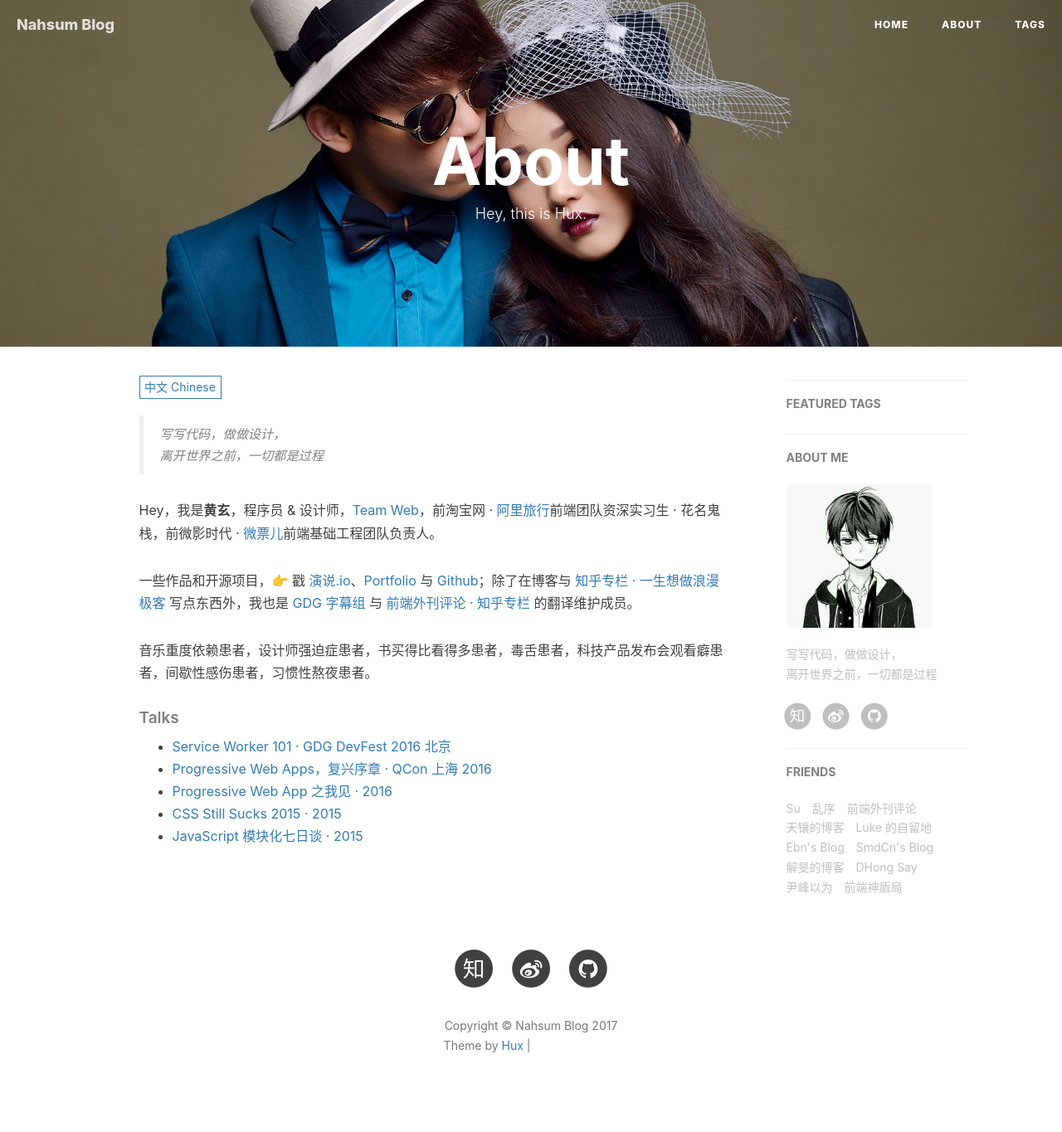
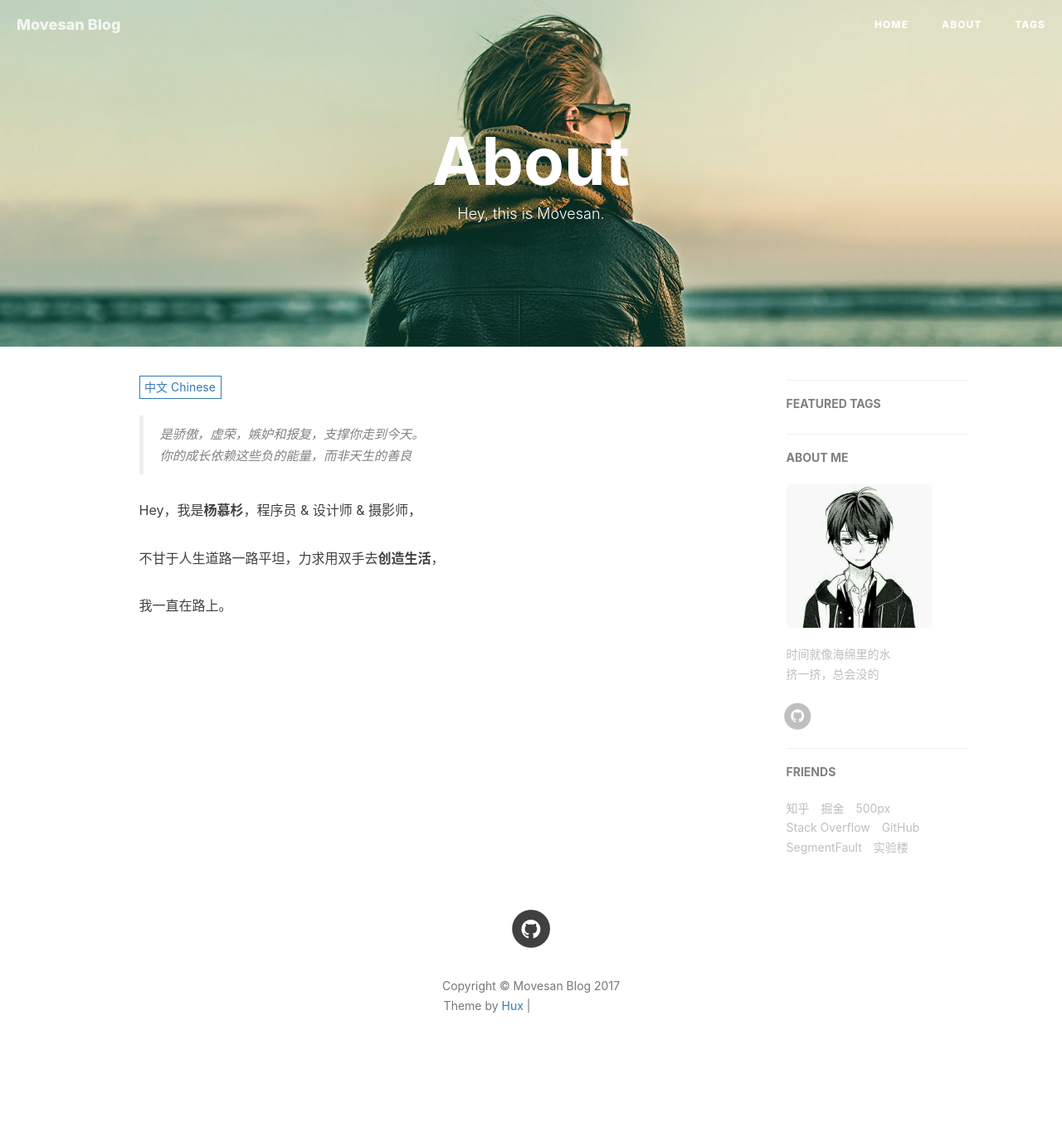
Before and after one commit to movesan/msblog, a Jekyll site: the page built from about.html, in a window 1280 px wide. Shown: the whole page at 83% size. Built offline with Jekyll 4.4.1, drawn with Linux system fonts in a browser that asks for light colours; nearby versions of some CDN libraries; comment, search, counter and statistics services are not loaded; after the commit the page ends 1317 px from its top, so only the background shows below that; grey boxes are pictures that could not be loaded.

Commit message:
miniature

```diff
--- a/_config.yml
+++ b/_config.yml
@@ -1,10 +1,10 @@
 # Site settings
-title: Nahsum Blog
-SEOTitle: 慕杉的博客 | Nahsum Blog
+title: Movesan Blog
+SEOTitle: 慕杉的博客 | Movesan Blog
 header-img: img/home-bg-o.jpg
 email: nahsumu@gmail.com
 description: "May Your Heart Be The Map"
-keyword: "黄玄, Hux黄玄, Hux, 鬼栈, huxpro, @huxpro, 黄玄的博客, Hux Blog, 博客, 个人网站, 互联网, 前端, 设计, 产品, 肖玉, Lynn, 肖玉的男朋友"
+keyword: "Movesan Blog"
 url: "https://huangxuan.me"              # your host, for absolute URL
 baseurl: ""                             # for example, '/blog' if your blog hosted on 'host/blog'
 
@@ -12,8 +12,8 @@ baseurl: ""                             # for example, '/blog' if your blog host
 
 # SNS settings
 RSS: false
-weibo_username:     huxpro
-zhihu_username:     huxpro
+#weibo_username:     huxpro
+#zhihu_username:     huxpro
 github_username:    nahsum
 #twitter_username:  huxpro
 #facebook_username:  huxpro
@@ -70,7 +70,7 @@ ga_domain: huangxuan.me
 
 # Sidebar settings
 sidebar: true                           # whether or not using Sidebar.
-sidebar-about-description: "写写代码，做做设计，<br>离开世界之前，一切都是过程"
+sidebar-about-description: "时间就像海绵里的水<br>挤一挤，总会没的"
 sidebar-avatar: /img/avatar-ms.jpg      # use absolute URL, seeing it's used in both `/` and `/about/`
 
 
@@ -90,37 +90,25 @@ service-worker: true
 # Friends
 friends: [
     {
-        title: "Su",
-        href: "http://su.gallery/"
+        title: "知乎",
+        href: "https://www.zhihu.com/"
     },{
-        title: "乱序",
-        href: "http://mida.re/"
+        title: "掘金",
+        href: "https://gold.xitu.io/"
     },{
-        title: "前端外刊评论",
-        href: "http://qianduan.guru/"
+        title: "500px",
+        href: "https://500px.com/"
     },{
-        title: "天镶的博客",
-        href: "http://lingyu.wang/"
+        title: "Stack Overflow",
+        href: "http://stackoverflow.com/"
     },{
-        title: "Luke 的自留地",
-        href: "http://hmqk1995.github.io"
+        title: "GitHub",
+        href: "https://github.com/"
     },{
-        title: "Ebn's Blog",
-        href: "http://ebnbin.com/"
+        title: "SegmentFault",
+        href: "https://segmentfault.com/"
     },{
-        title: "SmdCn's Blog",
-        href: "http://blog.smdcn.net"
-    },{
-        title: "解旻的博客",
-        href: "http://xieminis.me/"
-    },{
-        title: "DHong Say",
-        href: "http://dhong.co"
-    },{
-        title: "尹峰以为",
-        href: "http://ingf.github.io/"
-    },{
-        title: "前端神盾局",
-        href: "http://wepiaofei.github.io/blog/"
+        title: "实验楼",
+        href: "https://www.shiyanlou.com/"
     }
 ]
--- a/about.html
+++ b/about.html
@@ -1,7 +1,7 @@
 ---
 layout: page
 title: "About"
-description: "Hey, this is Hux."
+description: "Hey, this is Movesan."
 header-img: "img/about-bg.jpg"
 ---
 
@@ -15,45 +15,24 @@ header-img: "img/about-bg.jpg"
 <div class="zh post-container">
 
     <!--copied from markdown -->
-    <blockquote><p>写写代码，做做设计，<br>
-    离开世界之前，一切都是过程</p></blockquote>
+    <blockquote><p>是骄傲，虚荣，嫉妒和报复，支撑你走到今天。<br>
+    你的成长依赖这些负的能量，而非天生的善良</p></blockquote>
 
-    <p>Hey，我是<strong>黄玄</strong>，程序员 &amp; 设计师，<a href="https://medium.com/ben-and-dion/team-web-3315aa447fb2#.359a9c6cl">Team Web</a>，前淘宝网 · <a href="http://alitrip.com">阿里旅行</a>前端团队资深实习生 · 花名鬼栈，前微影时代 · <a href="http://www.wepiao.com/?r=movie">微票儿</a>前端基础工程团队负责人。</p>
+    <p>Hey，我是<strong>杨慕杉</strong>，程序员 &amp; 设计师 &amp; 摄影师，
+    <p>不甘于人生道路一路平坦，力求用双手去<strong>创造生活</strong>，</p>
+    <p>我一直在路上。</p>
 
-    <p>一些作品和开源项目，👉 戳 <a href="https://zhuanlan.zhihu.com/p/21280918">演说.io</a>、<a href="/portfolio">Portfolio</a> 与 <a href="http://github.com/huxpro">Github</a>；除了在博客与 <a href="http://zhuanlan.zhihu.com/huxblog">知乎专栏 · 一生想做浪漫极客</a> 写点东西外，我也是 <a href="http://www.gfansub.com/">GDG 字幕组</a> 与 <a href="http://zhuanlan.zhihu.com/FrontendMagazine">前端外刊评论 · 知乎专栏</a> 的翻译维护成员。</p>
-
-    <p>音乐重度依赖患者，设计师强迫症患者，书买得比看得多患者，毒舌患者，科技产品发布会观看癖患者，间歇性感伤患者，习惯性熬夜患者。</p>
-    <h5>Talks</h5>
-
-    <ul>
-    <li><a href="//huangxuan.me/2016/11/20/sw-101-gdgdf/">Service Worker 101 · GDG DevFest 2016 北京</a></li>
-    <li><a href="//huangxuan.me/2016/10/20/pwa-qcon2016/">Progressive Web Apps，复兴序章 · QCon 上海 2016</a></li>
-    <li><a href="//huangxuan.me/2016/06/05/pwa-in-my-pov/">Progressive Web App 之我见 · 2016</a></li>
-    <li><a href="//huangxuan.me/2015/12/28/css-sucks-2015/">CSS Still Sucks 2015 · 2015</a></li>
-    <li><a href="//huangxuan.me/2015/07/09/js-module-7day/">JavaScript 模块化七日谈 · 2015</a></li>
-    </ul>
 </div>
 
 <!-- English Version -->
 <div class="en post-container">
-    <blockquote><p>Yet another Web Developer. <br>
-    Yet another Life-long Designer.</p></blockquote>
+    <blockquote><p>Is pride, vanity, jealousy and revenge that prop up you to this day. <br>
+    Your growth depends on these negative energies, not innate goodness.</p></blockquote>
 
-    <p>Hi, I am <strong>Huang Xuan(黄玄)</strong>，you can call me <strong>Hux</strong>. I'm an engineer &amp; a designer who loves to build software such as <a href="http://yanshuo.io">Yanshuo.io</a> and more (<a href="/portfolio">Portfolio 👉</a> and <a href="http://github.com/huxpro">Github 👉</a>). I studied Digital Media Art and graduated from <a href="https://en.wikipedia.org/wiki/Communication_University_of_China">Communication University of China</a> in 2016.</p>
+    <p>Hi, I am <strong>Yang Mushan(杨慕杉)</strong>, you can call me <strong>Movesan</strong>. I'm an engineer &amp; a designer &amp; and a Photographer,
+    <p>Unwilling to life all the way flat road, and strive to use both hands to <strong>create life</strong>.</p>
+    <p>Keep moveing, I'm on my way.</p>
 
-    <p>As an engineer, I worked at Wepiao (<a href="https://www.crunchbase.com/organization/wepiao#/entity">see CrunchBase</a>) as the dev lead of Front-End Infrastructure Team, and used to intern at <a href="https://www.alitrip.com/">Alibaba Trip</a> for one year. As a designer, I was offered to be the UI/UX Designer Intern of Alibaba, Microsoft etc.</p>
-
-    <p>Moreover, I'm also a translator at <a href="http://www.gfansub.com/">GDG China Subtitle Team</a>, maintainer at <a href="http://zhuanlan.zhihu.com/FrontendMagazine">Frontend Magazine</a> and the owner of <a href="http://zhuanlan.zhihu.com/huxblog">Lifelong Romantic Geek</a>.</p>
-
-    <h5>Talks</h5>
-
-    <ul>
-    <li><a href="//huangxuan.me/2016/11/20/sw-101-gdgdf/">Service Worker 101, working offline and instant loading · GDG DevFest 2016 Beijing</a></li>
-    <li><a href="//huangxuan.me/2016/10/20/pwa-qcon2016/">Progressive Web Apps, make web great again · QCon Shanghai 2016</a></li>
-    <li><a href="//huangxuan.me/2016/06/05/pwa-in-my-pov/">Progressive Web App in my pov · 2016</a></li>
-    <li><a href="//huangxuan.me/2015/12/28/css-sucks-2015/">CSS Still Sucks 2015, and how we work around it · 2015</a></li>
-    <li><a href="//huangxuan.me/2015/07/09/js-module-7day/">JavaScript Modularization Journey · 2015</a></li>
-    </ul>
 </div>
 
 <!-- Handle Language Change -->
--- a/index.html
+++ b/index.html
@@ -1,6 +1,6 @@
 ---
 layout: page
-description: "一生想做浪漫极客"
+description: "May Your Heart Be The Map"
 ---
 
 {% for post in paginator.posts %}
```
Also changed, not shown: _posts/2014-01-29-hello-2015.markdown (deleted, +0 -80 lines), _posts/2017-02-05-hello-2017.markdown (added, +34 -0 lines), img/about-bg.jpg, img/favicon.ico.
